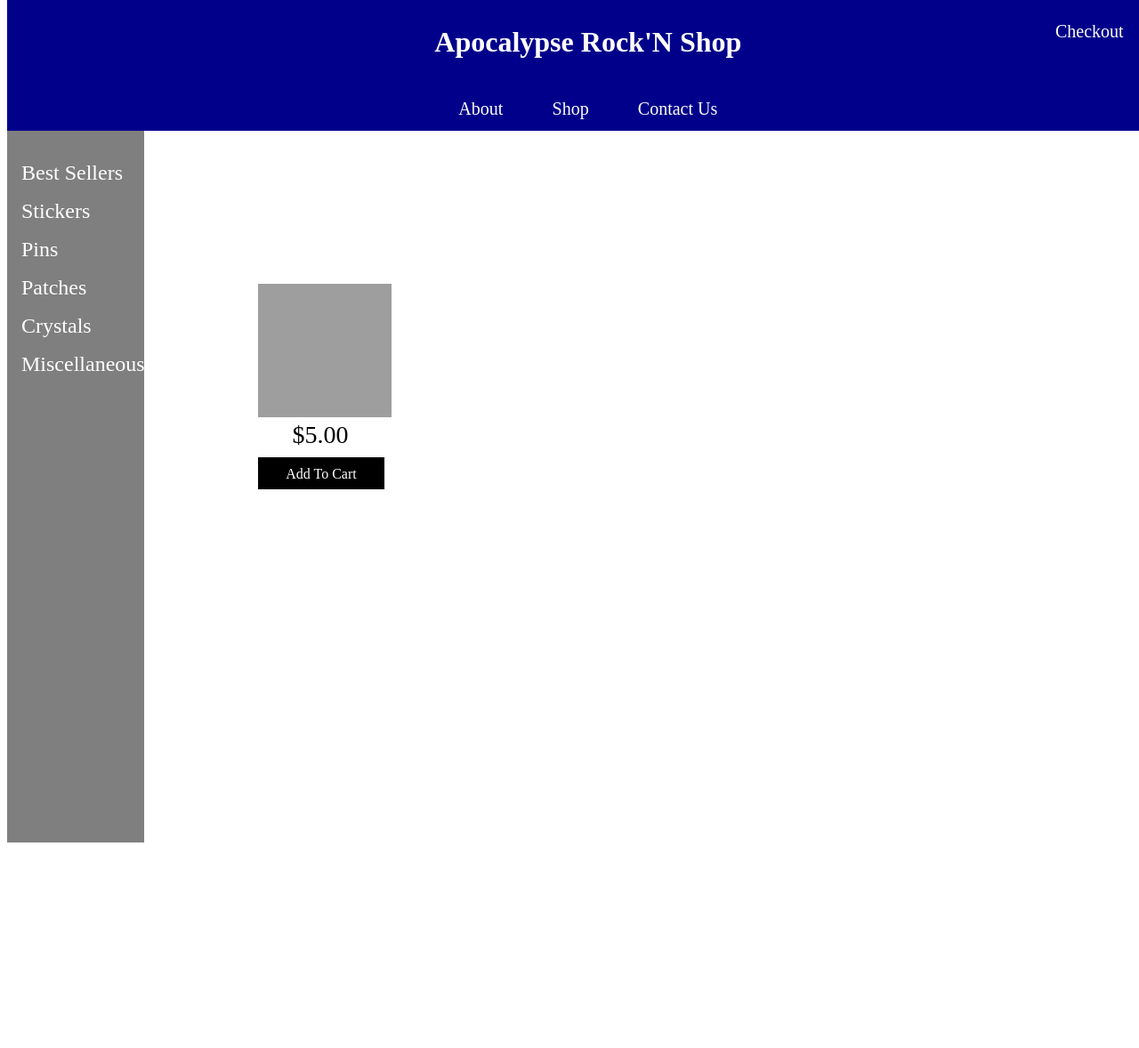
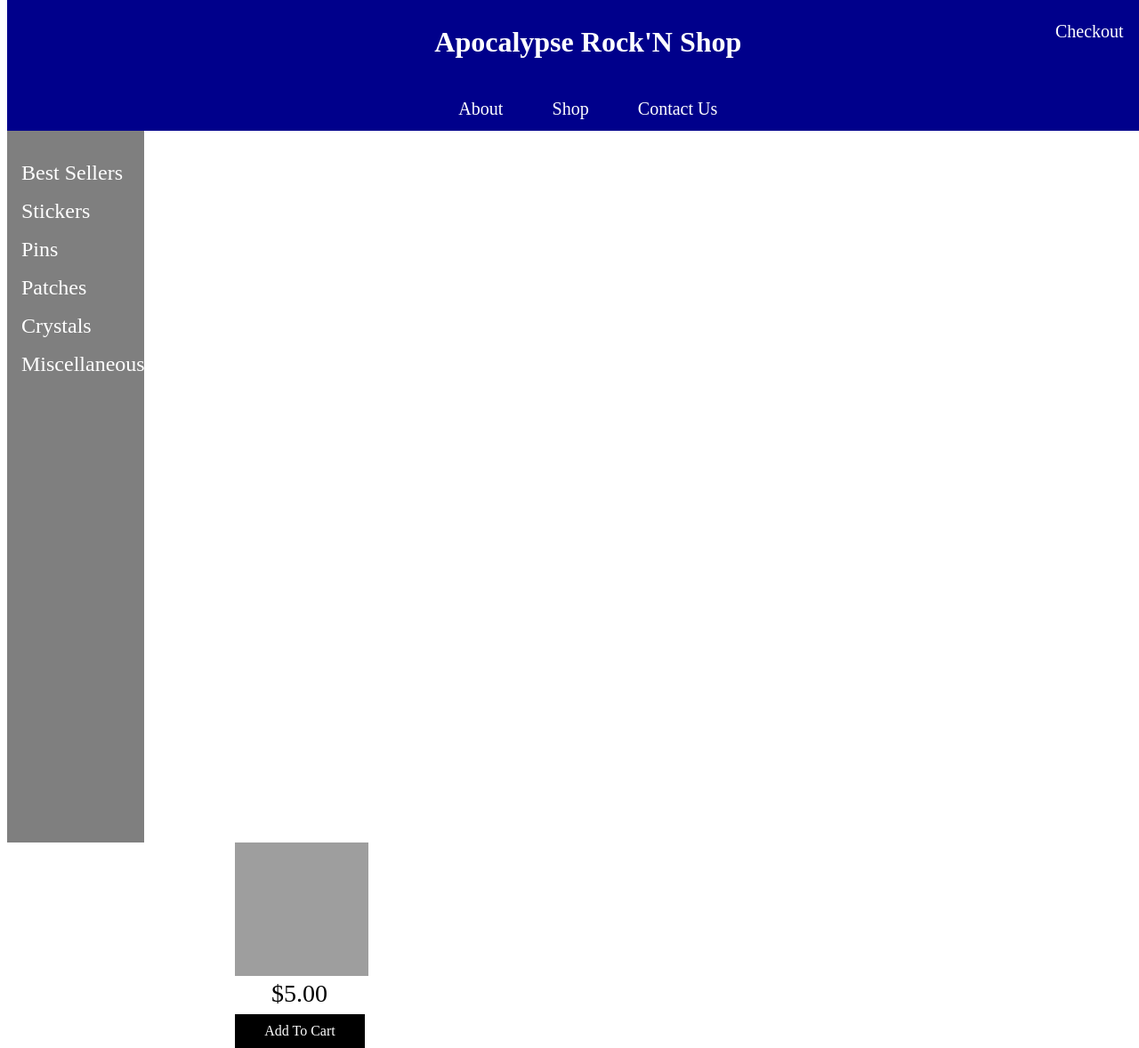
Before and after one commit to Sbollman011/ARS, a PHP site: page / in a window 1280 px wide. Shown: the whole page at 89% size. Before the commit the page ends 947 px from the top, so only its background shows below. Run offline with PHP 8.4, Linux system fonts and the light colour scheme; some libraries are stand-ins or nearby versions; grey boxes are pictures that could not be loaded.

Commit message:
Add files via upload

```diff
--- a/Style.css
+++ b/Style.css
@@ -160,11 +160,8 @@ checkoutButton {
 }
 
 .product{
-    background:white;
-    border: black 3px;
-    padding: 1% 2%;
     margin-left: 20%;
-    margin-top: -50%;
+
 }
 /* The hero image
 /*.hero-image {
```
